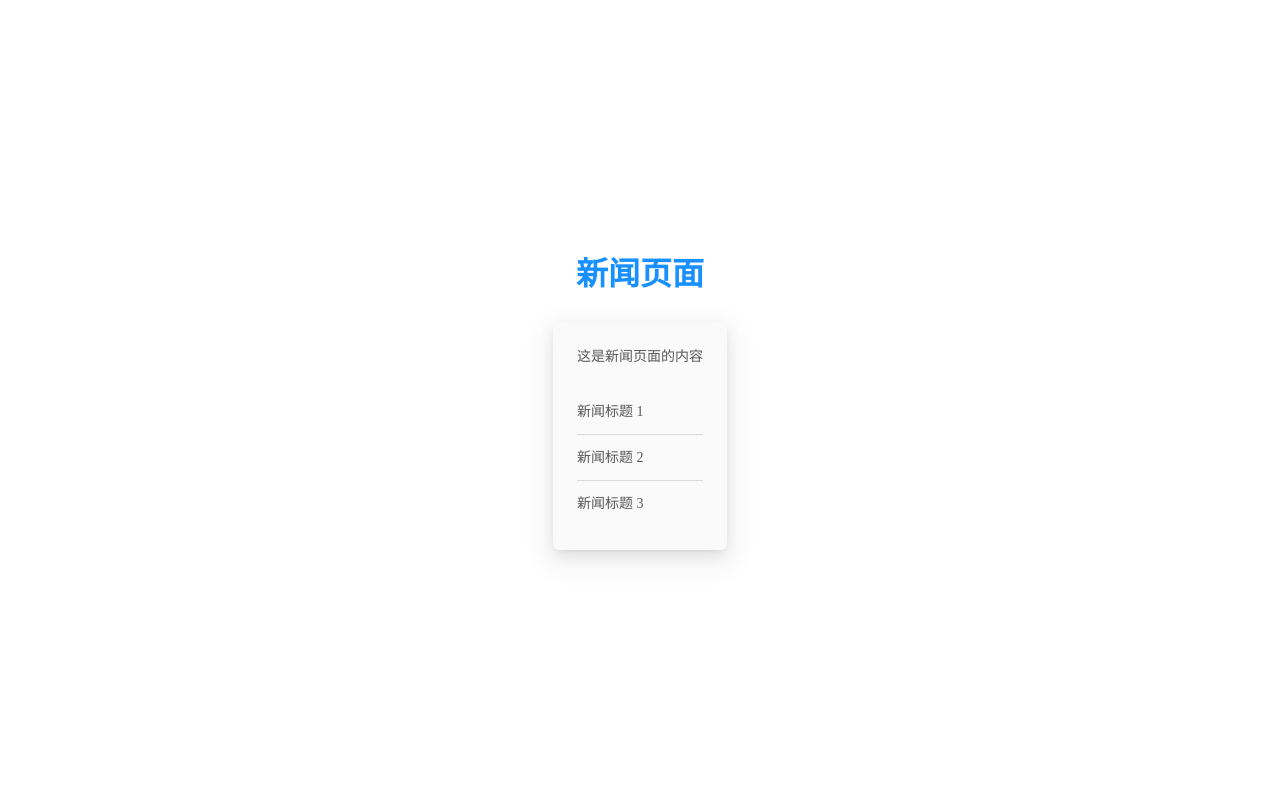
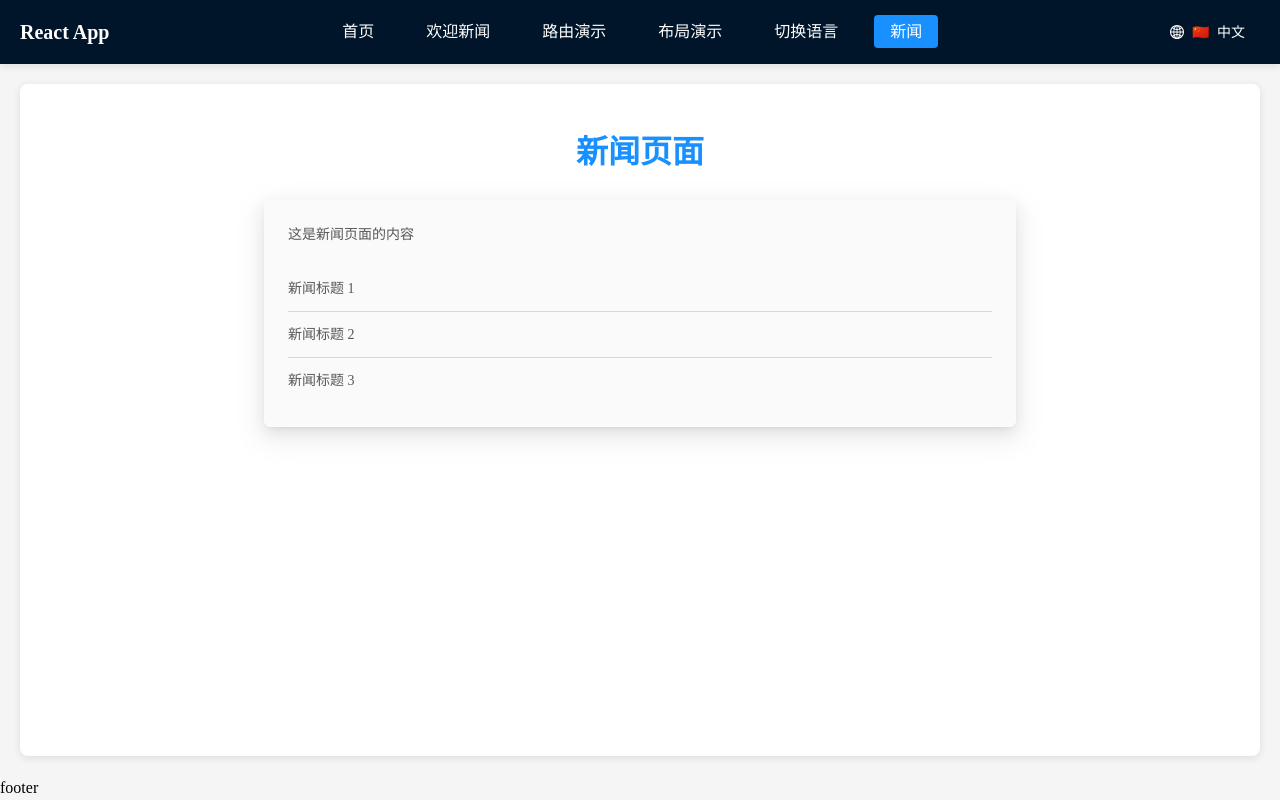
Before and after one commit to yzhenhong/react-app, a React (Create React App) app: page /news in a window 1280 px wide. Built offline with nearby package versions, Linux system fonts and the light colour scheme.

Commit message:
feat：layout以及路由相关调整

```diff
--- a/src/components/Nav/index.tsx
+++ b/src/components/Nav/index.tsx
@@ -2,7 +2,7 @@
  * @Author: yangzhenhong
  * @Date: 2025-07-29 16:47:56
  * @LastEditors: yangzhenhong
- * @LastEditTime: 2025-07-30 15:57:27
+ * @LastEditTime: 2025-07-31 10:44:47
  * @FilePath: \react-app\src\components\Nav\index.tsx
  * @Description: 导航组件 - 支持多语言
  */
@@ -42,7 +42,7 @@ const Navigation: React.FC = () => {
         <li
           className={`nav-item ${location.pathname === '/welcome/news' ? 'active' : ''}`}
         >
-          <Link to='/welcome/news'>{t('nav.news')}</Link>
+          <Link to='/welcome/news'>{t('nav.welcomeNews')}</Link>
         </li>
 
         <li
--- a/src/i18n/locales/en/nav.json
+++ b/src/i18n/locales/en/nav.json
@@ -1,5 +1,6 @@
 {
   "home": "Home",
+  "welcomeNews": "Welcome News",
   "about": "About",
   "contact": "Contact",
   "news": "News",
--- a/src/i18n/locales/zh/nav.json
+++ b/src/i18n/locales/zh/nav.json
@@ -1,5 +1,6 @@
 {
   "home": "首页",
+  "welcomeNews": "欢迎新闻",
   "about": "关于",
   "contact": "联系我们",
   "news": "新闻",
--- a/src/layout/blank/blank.tsx
+++ b/src/layout/blank/blank.tsx
@@ -2,7 +2,7 @@
  * @Author: yangzhenhong
  * @Date: 2025-07-29 17:10:50
  * @LastEditors: yangzhenhong
- * @LastEditTime: 2025-07-31 09:33:47
+ * @LastEditTime: 2025-07-31 10:29:22
  * @FilePath: \react-app\src\layout\blank\blank.tsx
  * @Description:
  */
@@ -26,11 +26,15 @@ const LayoutBlank: React.FC<LayoutBlankProps> = ({
     <div className='layout-blank'>
       <main className='layout-content'>
         {/* 使用 Outlet 渲染嵌套路由的子组件 类似vue的router-view */}
-        <Outlet />
+        <div className='layout-content-outlet'>
+          <Outlet />
+        </div>
         {/* 如果没有嵌套路由，则渲染 children  类似vue的slot */}
-        {header && <header>{header}</header>}
-        {children}
-        {footer && <footer>{footer}</footer>}
+        <div className='layout-content-children'>
+          {header && <header>{header}</header>}
+          {children}
+          {footer && <footer>{footer}</footer>}
+        </div>
       </main>
     </div>
   );
--- a/src/layout/default/default.tsx
+++ b/src/layout/default/default.tsx
@@ -2,7 +2,7 @@
  * @Author: yangzhenhong
  * @Date: 2025-07-29 17:10:50
  * @LastEditors: yangzhenhong
- * @LastEditTime: 2025-07-31 08:55:35
+ * @LastEditTime: 2025-07-31 10:29:16
  * @FilePath: \react-app\src\layout\default\default.tsx
  * @Description:
  */
@@ -22,9 +22,11 @@ const LayoutDefault: React.FC<LayoutDefaultProps> = ({ children }) => {
       <Nav />
       <main className='layout-content'>
         {/* 使用 Outlet 渲染嵌套路由的子组件 */}
-        <Outlet />
+        <div className='layout-content-outlet'>
+          <Outlet />
+        </div>
         {/* 如果没有嵌套路由，则渲染 children */}
-        {children}
+        <div className='layout-content-children'>{children}</div>
       </main>
       <Footer />
     </div>
--- /dev/null
+++ b/src/pages/error/index.less
@@ -0,0 +1,53 @@
+// 导入通用样式（包含变量）
+@import '@/assets/styles/common.less';
+
+.news-page {
+  max-width: 800px;
+  margin: 0 auto;
+  padding: @padding-lg;
+
+  .news-title {
+    color: @primary-color;
+    font-size: 2rem;
+    font-weight: bold;
+    margin-bottom: @margin-lg;
+    text-align: center;
+  }
+
+  .news-content {
+    background: @background-color-light;
+    border-radius: @border-radius-base;
+    padding: @padding-lg;
+    box-shadow: @box-shadow-base;
+
+    p {
+      color: @text-color;
+      font-size: @font-size-base;
+      line-height: 1.6;
+      margin-bottom: @margin-md;
+    }
+
+    .news-list {
+      list-style: none;
+      padding: 0;
+      margin: 0;
+
+      li {
+        color: @text-color;
+        font-size: @font-size-base;
+        padding: @padding-sm 0;
+        border-bottom: 1px solid @border-color-base;
+        cursor: pointer;
+        transition: color 0.3s ease;
+
+        &:last-child {
+          border-bottom: none;
+        }
+
+        &:hover {
+          color: @primary-color;
+        }
+      }
+    }
+  }
+}
--- /dev/null
+++ b/src/pages/error/index.tsx
@@ -0,0 +1,20 @@
+import React from 'react';
+import './index.less';
+
+const Error: React.FC = () => {
+  return (
+    <div className='error-page'>
+      <h1 className='error-title'>错误页面</h1>
+      <div className='error-content'>
+        <p>这是错误页面的内容</p>
+        <ul className='error-list'>
+          <li>错误标题 1</li>
+          <li>错误标题 2</li>
+          <li>错误标题 3</li>
+        </ul>
+      </div>
+    </div>
+  );
+};
+
+export default Error;
--- a/src/pages/welcome/index.tsx
+++ b/src/pages/welcome/index.tsx
@@ -2,7 +2,7 @@
  * @Author: yangzhenhong
  * @Date: 2025-07-29 16:14:37
  * @LastEditors: yangzhenhong
- * @LastEditTime: 2025-07-30 15:17:54
+ * @LastEditTime: 2025-07-31 10:42:00
  * @FilePath: \react-app\src\pages\welcome\index.tsx
  * @Description: 欢迎页面 - 支持多语言
  */
@@ -26,9 +26,11 @@ const Welcome: React.FC<WelcomeProps> = ({ children }) => {
       <p>{t('pages.welcome.description')}</p>
       <Counter />
       {/* 使用 Outlet 渲染嵌套路由的子组件 */}
-      <Outlet />
+      <div className='welcome-page-outlet'>
+        <Outlet />
+      </div>
       {/* 如果没有嵌套路由，则渲染 children */}
-      {children}
+      <div className='welcome-page-children'>{children}</div>
     </div>
   );
 };
--- a/src/router/router.tsx
+++ b/src/router/router.tsx
@@ -2,7 +2,7 @@
  * @Author: yangzhenhong
  * @Date: 2025-07-30 15:45:00
  * @LastEditors: yangzhenhong
- * @LastEditTime: 2025-07-30 16:04:09
+ * @LastEditTime: 2025-07-31 10:43:47
  * @FilePath: \react-app\src\router\router.tsx
  * @Description: 简化的路由配置
  */
@@ -21,6 +21,7 @@ import RouterDemo from '@/components/RouterDemo';
 import LayoutDemo from '@/components/LayoutDemo';
 import Login from '@/pages/login';
 import I18nDemo from '@/pages/i18n-demo';
+import Error from '@/pages/error';
 
 /**
  * 路由配置接口
@@ -66,7 +67,7 @@ export const routes: RouteConfig[] = [
         children: [
           {
             path: '/welcome/news',
-            name: 'News',
+            name: 'WelcomeNews',
             element: React.createElement(News),
           },
         ],
@@ -98,6 +99,15 @@ export const routes: RouteConfig[] = [
           layout: 'default',
         },
       },
+      {
+        path: '/news',
+        name: 'News',
+        element: React.createElement(News),
+        meta: {
+          title: '多语言演示',
+          layout: 'default',
+        },
+      },
     ],
   },
   {
@@ -109,9 +119,9 @@ export const routes: RouteConfig[] = [
     },
     children: [
       {
-        path: '/news',
-        name: 'News',
-        element: React.createElement(News),
+        path: '/error',
+        name: 'Error',
+        element: React.createElement(Error),
         meta: {
           title: '新闻页面',
           layout: 'blank',
```
